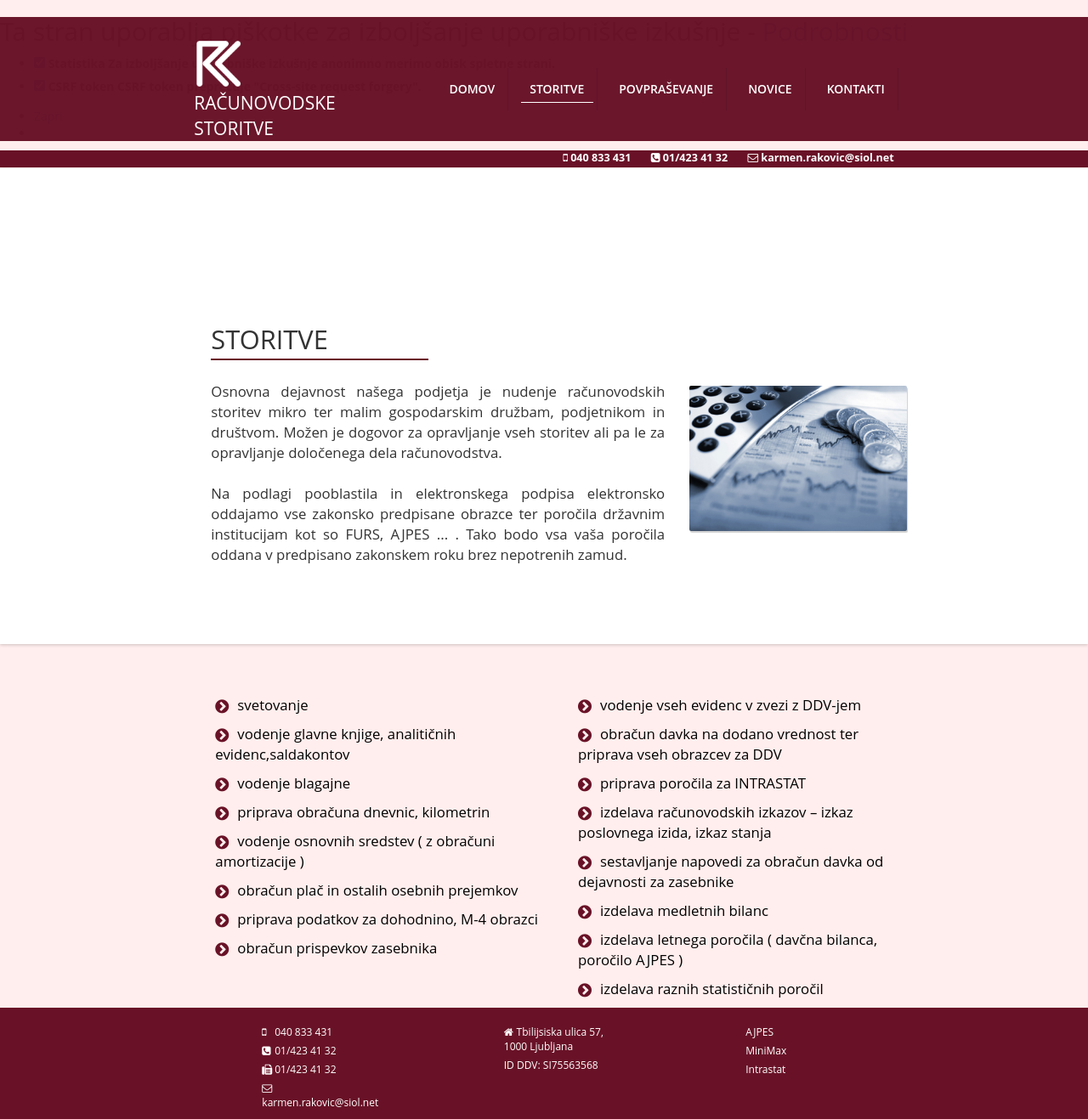
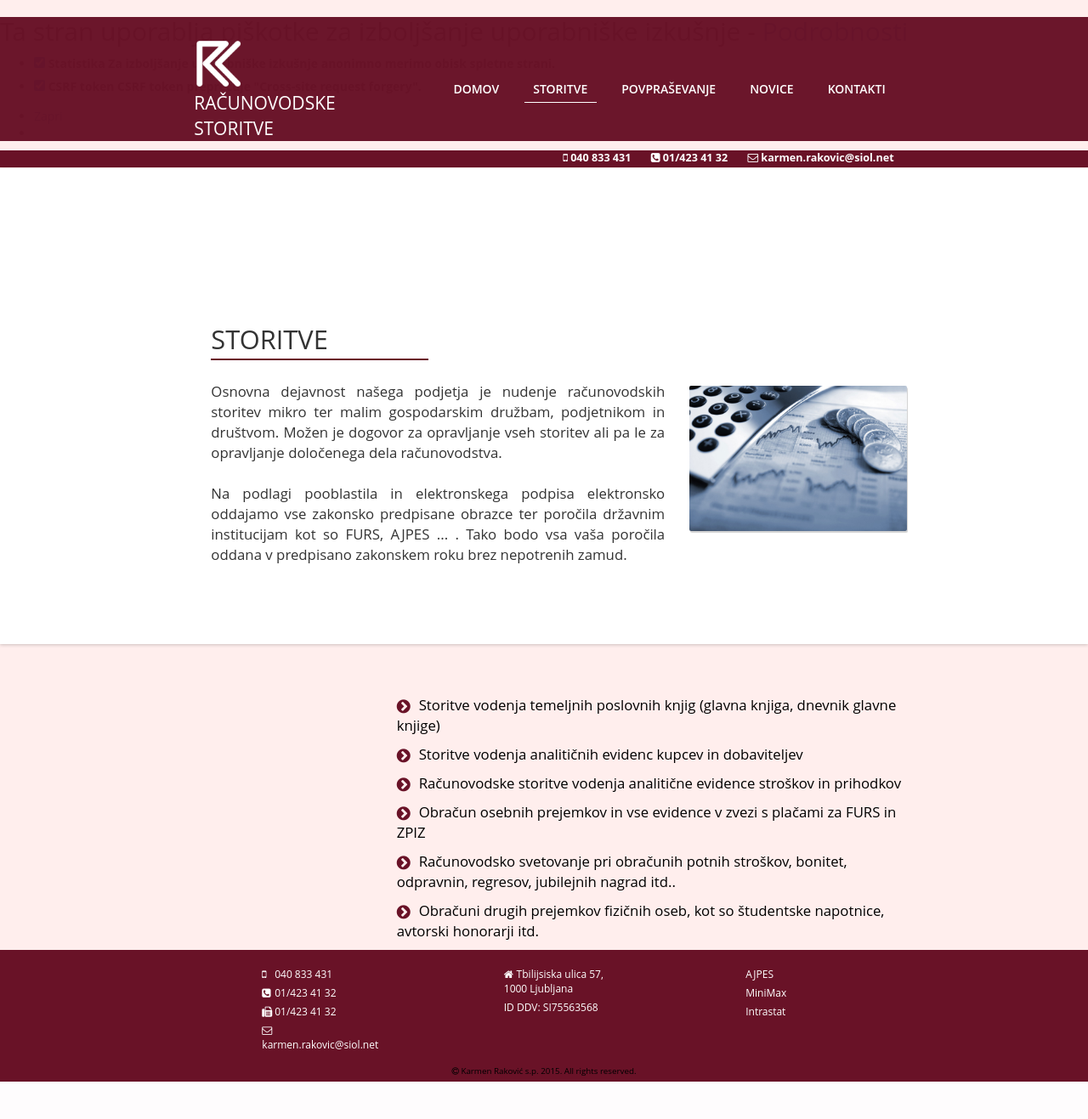
Before and after one commit to simonrakovic/RakovicKarmenDjango, a Django app: page /storitve/ in a window 1280 px wide. Shown: the whole page at 85% size. After the commit the page ends 1273 px from the top, so only its background shows below. Run offline with Django 3.2, Linux system fonts and the light colour scheme; some libraries are stand-ins or nearby versions.

Commit message:
popravki

```diff
--- a/static/css/bootstrap-costom.css
+++ b/static/css/bootstrap-costom.css
@@ -37,7 +37,7 @@ a:hover, a:active, a:focus {
    font-size: 1em;
    font-weight: 600;
 
-   border-right: 1px solid rgba(0,0,0,0.1);
+
 
    min-width: 60px;
 }
--- a/static/css/main-style.css
+++ b/static/css/main-style.css
@@ -168,6 +168,15 @@ body{
      width:95%;
 }
 
+.footer-container-copyrights{
+    text-align: center;
+    color: #000000;
+    font-size: 0.7em;
+
+    margin-top: 5px;
+    padding-bottom: 5px;
+}
+
 img { max-width:100%; height: auto; } /* Enough everywhere except IE8. */
 @media \0screen {img { width: auto }} /* Prevent height distortion in IE8. */
 
--- a/static/css/storitve.css
+++ b/static/css/storitve.css
@@ -55,7 +55,7 @@
 
 .bottom-content-container2{
     margin-top: 50px;
-    min-height: 350px;
+    min-height: 280px;
 
 
 }
--- a/templates/main.html
+++ b/templates/main.html
@@ -176,9 +176,13 @@
                      </div>
 
                 </div>
+                <div class="row footer-container-copyrights">
+                    <i class="fa fa-copyright"></i> Karmen Raković s.p. 2015. All rights reserved.
+                </div>
             </div>
             <div class="col-lg-2 col-md-2 visible-lg visible-md"></div>
         </div>
+
     </div>
 
 
--- a/templates/storitve.html
+++ b/templates/storitve.html
@@ -41,34 +41,43 @@
         <div class="col-lg-2"></div>
         <div class="col-lg-8">
             <div class="row bottom-content-container2-list">
-                <div class="col-lg-6">
+                <div class="col-lg-3">
+
+                </div>
+                <div class="col-lg-9">
                     <div class="row">
                         <ul>
-                          <li class=" li1"><i class="fa fa-chevron-circle-right fa-lg"></i><span>svetovanje</span></li>
-                          <li class="li2"><i class="fa fa-chevron-circle-right fa-lg"></i><span>vodenje glavne knjige, analitičnih evidenc,saldakontov</span></li>
-                          <li class="li3"><i class="fa fa-chevron-circle-right fa-lg"></i><span>vodenje blagajne</span></li>
-                          <li class="li4"><i class="fa fa-chevron-circle-right fa-lg"></i><span>priprava obračuna dnevnic, kilometrin</span></li>
-                          <li class="li5"><i class="fa fa-chevron-circle-right fa-lg"></i><span>vodenje osnovnih sredstev ( z obračuni amortizacije ) </span></li>
-                          <li class="li6"><i class="fa fa-chevron-circle-right fa-lg"></i><span>obračun plač in ostalih osebnih prejemkov</span></li>
-                          <li class="li7"><i class="fa fa-chevron-circle-right fa-lg"></i><span>priprava podatkov za dohodnino, M-4 obrazci</span></li>
-                          <li class="li8"><i class="fa fa-chevron-circle-right fa-lg"></i><span>obračun prispevkov zasebnika</span></li>
+                          <li class=" li1"><i class="fa fa-chevron-circle-right fa-lg"></i><span>Storitve vodenja temeljnih poslovnih knjig (glavna knjiga, dnevnik glavne knjige)</span></li>
+                          <li class="li2"><i class="fa fa-chevron-circle-right fa-lg"></i><span>Storitve vodenja analitičnih evidenc kupcev in dobaviteljev </span></li>
+                          <li class="li3"><i class="fa fa-chevron-circle-right fa-lg"></i><span>Računovodske storitve vodenja analitične evidence stroškov in prihodkov</span></li>
+                          <li class="li4"><i class="fa fa-chevron-circle-right fa-lg"></i><span>Obračun osebnih prejemkov in vse evidence v zvezi s plačami za FURS in ZPIZ</span></li>
+                          <li class="li5"><i class="fa fa-chevron-circle-right fa-lg"></i><span>Računovodsko svetovanje pri obračunih potnih stroškov, bonitet, odpravnin, regresov, jubilejnih nagrad itd..</span></li>
+                          <li class="li6"><i class="fa fa-chevron-circle-right fa-lg"></i><span>Obračuni drugih prejemkov fizičnih oseb, kot so študentske napotnice, avtorski honorarji itd.</span></li>
+
+                        </ul>
+                    </div>
+
+                    <div class="row" style="display:none">
+                        <ul>
+                          <li class="li7"><i class="fa fa-chevron-circle-right fa-lg"></i><span>Vodenje evidenc osnovnih sredstev z obračuni amortizacije</span></li>
+                          <li class="li8"><i class="fa fa-chevron-circle-right fa-lg"></i><span>Obračuni davka na dodano vrednost</span></li>
+                          <li class="li9"><i class="fa fa-chevron-circle-right fa-lg"></i><span>Obračuni zamudnih obresti, izpis opominov ter sodelovanje pri izvršbi in izterjavah </span></li>
+                          <li class="li10"><i class="fa fa-chevron-circle-right fa-lg"></i><span>Izdelava računovodskih izkazov (izkaz poslovnega izida, bilanca stanja, izkaz gibanja kapitala, izkaz finančnih tokov) ter izračun želenih poslovnih kazalcev</span></li>
+                          <li class="li11"><i class="fa fa-chevron-circle-right fa-lg"></i><span>Izdelava davčnih bilanc in poročil</span></li>
+                          <li class="li12"><i class="fa fa-chevron-circle-right fa-lg"></i><span> Periodična računovodska poročila in storitve po želji podjetja</span></li>
+                          <li class="li13"><i class="fa fa-chevron-circle-right fa-lg"></i><span> Poročanje iz naslova poslovanja s tujino pri Banki Slovenije</span></li>
+                          <li class="li14"><i class="fa fa-chevron-circle-right fa-lg"></i><span> Izdelava aktov in sklepov podjetja, povezanih z računovodskim poslovanjem (pravilnik o blagajniškem poslovanju, pravilnik o popisu, pravilnik o računovodstvu, akt o sistematizaciji delovnih mest itd.)</span></li>
+                          <li class="li15"><i class="fa fa-chevron-circle-right fa-lg"></i><span> Opravljanje elektronskega plačilnega prometa.</span></li>
+                          <li class="li16"><i class="fa fa-chevron-circle-right fa-lg"></i><span> Računovodske analize poslovanja.</span></li>
+
+                          <li class="li16"><i class="fa fa-chevron-circle-right fa-lg"></i><span> Kontrola poslovanja ter sprotno opozarjanje na računovodske nepravilnosti</span></li>
+                          <li class="li16"><i class="fa fa-chevron-circle-right fa-lg"></i><span> Arhiviranje računovodske in poslovne dokumentacije.</span></li>
+                          <li class="li16"><i class="fa fa-chevron-circle-right fa-lg"></i><span> Priprava dokumentacije vezane na izvedbo posebnih možnosti plačila (akredetivi, e-poboti, cesije, asignacije, posojila, krediti itd.)</span></li>
+                          <li class="li16"><i class="fa fa-chevron-circle-right fa-lg"></i><span> Druge računovodske storitve in svetovalne storitve</span></li>
                         </ul>
                     </div>
                 </div>
-                <div class="col-lg-6">
-                    <div class="row">
-                        <ul>
-                          <li class="li9"><i class="fa fa-chevron-circle-right fa-lg"></i><span>vodenje vseh evidenc v zvezi z DDV-jem </span></li>
-                          <li class="li10"><i class="fa fa-chevron-circle-right fa-lg"></i><span>obračun davka na dodano vrednost ter priprava vseh obrazcev za DDV </span></li>
-                          <li class="li11"><i class="fa fa-chevron-circle-right fa-lg"></i><span>priprava poročila za INTRASTAT </span></li>
-                          <li class="li12"><i class="fa fa-chevron-circle-right fa-lg"></i><span>izdelava računovodskih izkazov – izkaz poslovnega izida, izkaz stanja </span></li>
-                          <li class="li13"><i class="fa fa-chevron-circle-right fa-lg"></i><span>sestavljanje napovedi za obračun davka od dejavnosti za zasebnike </span></li>
-                          <li class="li14"><i class="fa fa-chevron-circle-right fa-lg"></i><span>izdelava medletnih bilanc</span></li>
-                          <li class="li15"><i class="fa fa-chevron-circle-right fa-lg"></i><span>izdelava letnega poročila ( davčna bilanca, poročilo AJPES )</span></li>
-                          <li class="li16"><i class="fa fa-chevron-circle-right fa-lg"></i><span>izdelava raznih statističnih poročil</span></li>
-                        </ul>
-                    </div>
-                </div>
+
             </div>
         </div>
         <div class="col-lg-2"></div>
```
